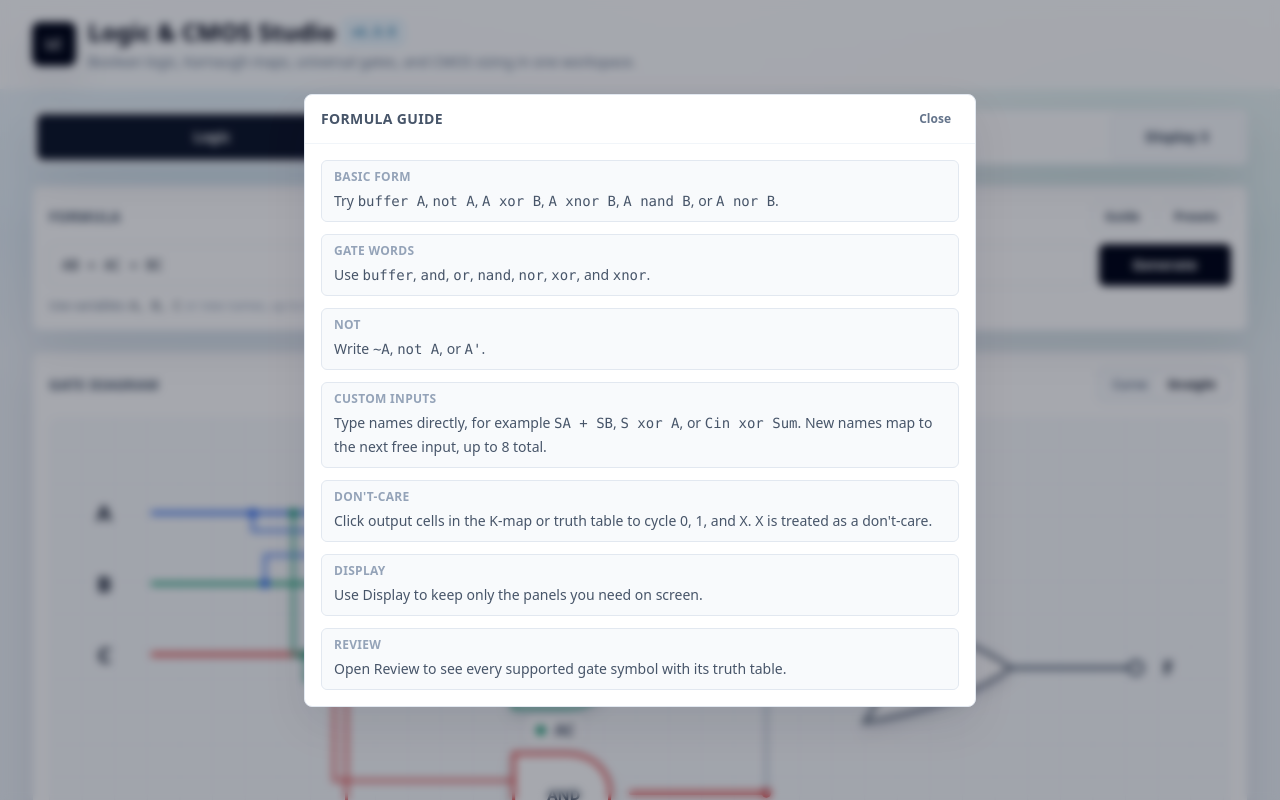
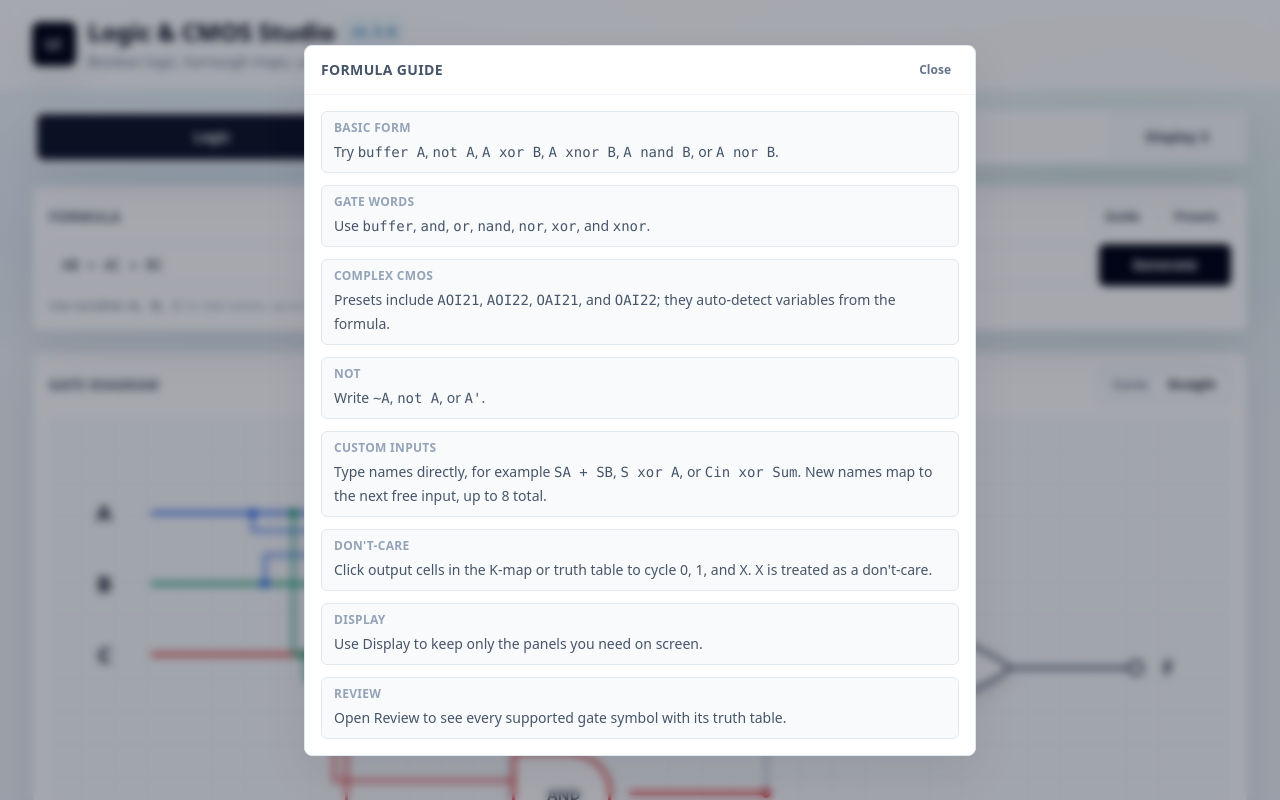
Before and after one commit to marksui/logic-cmos-studio, a React (Vite) app: page / in a window 1280 px wide. Both pictures are taken after a click on the button "Guide". Shown: the top 800 px of the page. Built offline with nearby package versions, Linux system fonts and the light colour scheme; the HTML template or start-up script is replaced by a standard one.

Commit message:
Release v1.3.6 preset library

```diff
--- a/package.json
+++ b/package.json
@@ -1,7 +1,7 @@
 {
   "name": "logic-cmos-studio",
   "private": true,
-  "version": "1.3.5",
+  "version": "1.3.6",
   "homepage": "https://marksui.github.io/logic-cmos-studio/",
   "type": "module",
   "scripts": {
--- a/src/App.tsx
+++ b/src/App.tsx
@@ -8,7 +8,7 @@ import { UniversalGatesPanel } from "./components/UniversalGatesPanel";
 import { buildCmosPlan } from "./logic/cmos";
 import { evaluateFormula } from "./logic/formula";
 import { getVariables, makeTruthRows } from "./logic/kmap";
-import { PRESETS, type Preset } from "./logic/presets";
+import { PRESET_CATEGORIES, PRESETS, type Preset } from "./logic/presets";
 import { APP_VERSION } from "./version";
 import {
   nextOutputValue,
@@ -223,11 +223,24 @@ export default function App() {
   }
 
   function applyPreset(preset: Preset) {
-    setVariableCount(preset.variableCount);
-    setRawValues(preset.makeValues());
+    try {
+      const evaluation = evaluateFormula(
+        preset.formula,
+        preset.variableCount,
+        DEFAULT_INPUT_LABELS
+      );
+      setVariableCount(evaluation.variableCount);
+      setInputLabels(evaluation.variableLabels);
+      setRawValues(evaluation.values);
       setFormulaInput(preset.formula);
       setFormulaError("");
       setPresetsOpen(false);
+    } catch (error) {
+      setFormulaInput(preset.formula);
+      setFormulaError(
+        error instanceof Error ? error.message : "Could not parse the preset."
+      );
+    }
   }
 
   function applyFormula() {
@@ -321,12 +334,12 @@ export default function App() {
             </div>
           </div>
           {presetsOpen && (
-            <div className="absolute right-4 top-12 z-20 max-h-[calc(100vh-120px)] w-[min(320px,calc(100vw-48px))] overflow-y-auto rounded-lg border border-slate-200 bg-white p-3 shadow-soft">
+            <div className="absolute right-4 top-12 z-20 max-h-[calc(100vh-120px)] w-[min(520px,calc(100vw-48px))] overflow-y-auto rounded-lg border border-slate-200 bg-white p-3 shadow-soft">
               <div>
                 <span className="mb-2 block text-xs font-semibold uppercase tracking-wide text-slate-400">
                   Variables
                 </span>
-                <div className="grid grid-cols-3 gap-2">
+                <div className="grid grid-cols-4 gap-2">
                   {VARIABLE_COUNTS.map((count) => (
                     <button
                       key={count}
@@ -406,11 +419,19 @@ export default function App() {
                 ))}
               </div>
               <div className="my-3 h-px bg-slate-100" />
+              <div className="grid gap-3">
+                {PRESET_CATEGORIES.map((category) => {
+                  const presets = PRESETS.filter(
+                    (preset) => preset.category === category
+                  );
+
+                  return (
+                    <div key={category}>
                       <span className="mb-2 block text-xs font-semibold uppercase tracking-wide text-slate-400">
-                Presets
+                        {category}
                       </span>
-              <div className="grid gap-2">
-                {PRESETS.map((preset) => (
+                      <div className="grid gap-2 sm:grid-cols-2">
+                        {presets.map((preset) => (
                           <button
                             key={preset.id}
                             type="button"
@@ -420,11 +441,15 @@ export default function App() {
                             <span className="block text-sm font-semibold text-slate-800">
                               {preset.name}
                             </span>
-                    <code className="mt-1 block text-xs text-slate-500">
+                            <code className="mt-1 block break-words text-xs leading-5 text-slate-500">
                               {preset.formula}
                             </code>
                           </button>
                         ))}
+                      </div>
+                    </div>
+                  );
+                })}
               </div>
               <div className="mt-3 grid grid-cols-4 gap-2">
                 <button
@@ -716,6 +741,16 @@ function FormulaGuideDialog({ onClose }: { onClose: () => void }) {
                   Use <code>buffer</code>, <code>and</code>, <code>or</code>,{" "}
                   <code>nand</code>, <code>nor</code>, <code>xor</code>, and{" "}
                   <code>xnor</code>.
+                </>
+              }
+            />
+            <GuideRow
+              label="Complex CMOS"
+              value={
+                <>
+                  Presets include <code>AOI21</code>, <code>AOI22</code>,{" "}
+                  <code>OAI21</code>, and <code>OAI22</code>; they auto-detect
+                  variables from the formula.
                 </>
               }
             />
--- a/src/logic/presets.ts
+++ b/src/logic/presets.ts
@@ -2,12 +2,20 @@ import { mintermToBits } from "./kmap";
 import type { OutputValue, VariableCount } from "./types";
 
 export interface Preset {
+  category: PresetCategory;
   id: string;
   name: string;
   formula: string;
   variableCount: VariableCount;
   makeValues: () => OutputValue[];
 }
+
+export type PresetCategory = "Basic gates" | "Complex CMOS" | "Arithmetic";
+export const PRESET_CATEGORIES: PresetCategory[] = [
+  "Basic gates",
+  "Complex CMOS",
+  "Arithmetic"
+];
 
 function valuesFromPredicate(
   variableCount: VariableCount,
@@ -20,6 +28,7 @@ function valuesFromPredicate(
 
 export const PRESETS: Preset[] = [
   {
+    category: "Basic gates",
     id: "xor",
     name: "XOR",
     formula: "A xor B",
@@ -28,6 +37,7 @@ export const PRESETS: Preset[] = [
       valuesFromPredicate(2, ([a, b]) => (a === 1) !== (b === 1))
   },
   {
+    category: "Basic gates",
     id: "xnor",
     name: "XNOR",
     formula: "A xnor B",
@@ -36,6 +46,7 @@ export const PRESETS: Preset[] = [
       valuesFromPredicate(2, ([a, b]) => (a === 1) === (b === 1))
   },
   {
+    category: "Basic gates",
     id: "nand",
     name: "NAND",
     formula: "A nand B",
@@ -44,6 +55,7 @@ export const PRESETS: Preset[] = [
       valuesFromPredicate(2, ([a, b]) => !(a === 1 && b === 1))
   },
   {
+    category: "Basic gates",
     id: "nor",
     name: "NOR",
     formula: "A nor B",
@@ -52,6 +64,49 @@ export const PRESETS: Preset[] = [
       valuesFromPredicate(2, ([a, b]) => !(a === 1 || b === 1))
   },
   {
+    category: "Complex CMOS",
+    id: "aoi21",
+    name: "AOI21",
+    formula: "not ((A and B) or C)",
+    variableCount: 3,
+    makeValues: () =>
+      valuesFromPredicate(3, ([a, b, c]) => !((a === 1 && b === 1) || c === 1))
+  },
+  {
+    category: "Complex CMOS",
+    id: "aoi22",
+    name: "AOI22",
+    formula: "not ((A and B) or (C and D))",
+    variableCount: 4,
+    makeValues: () =>
+      valuesFromPredicate(
+        4,
+        ([a, b, c, d]) => !((a === 1 && b === 1) || (c === 1 && d === 1))
+      )
+  },
+  {
+    category: "Complex CMOS",
+    id: "oai21",
+    name: "OAI21",
+    formula: "not ((A or B) and C)",
+    variableCount: 3,
+    makeValues: () =>
+      valuesFromPredicate(3, ([a, b, c]) => !((a === 1 || b === 1) && c === 1))
+  },
+  {
+    category: "Complex CMOS",
+    id: "oai22",
+    name: "OAI22",
+    formula: "not ((A or B) and (C or D))",
+    variableCount: 4,
+    makeValues: () =>
+      valuesFromPredicate(
+        4,
+        ([a, b, c, d]) => !((a === 1 || b === 1) && (c === 1 || d === 1))
+      )
+  },
+  {
+    category: "Arithmetic",
     id: "majority",
     name: "Majority",
     formula: "AB + AC + BC",
@@ -60,6 +115,7 @@ export const PRESETS: Preset[] = [
       valuesFromPredicate(3, (bits) => bits.filter(Boolean).length >= 2)
   },
   {
+    category: "Arithmetic",
     id: "full-adder-sum",
     name: "Full-adder sum",
     formula: "A xor B xor C",
--- a/src/version.ts
+++ b/src/version.ts
@@ -1 +1 @@
-export const APP_VERSION = "v1.3.5";
+export const APP_VERSION = "v1.3.6";
```
Also changed, not shown: scripts/verify-formulas.mjs (+21 -1 lines), 7 other files (tests, documents, lock files or other folders). Lines whose indentation alone changed are shown as unchanged.
